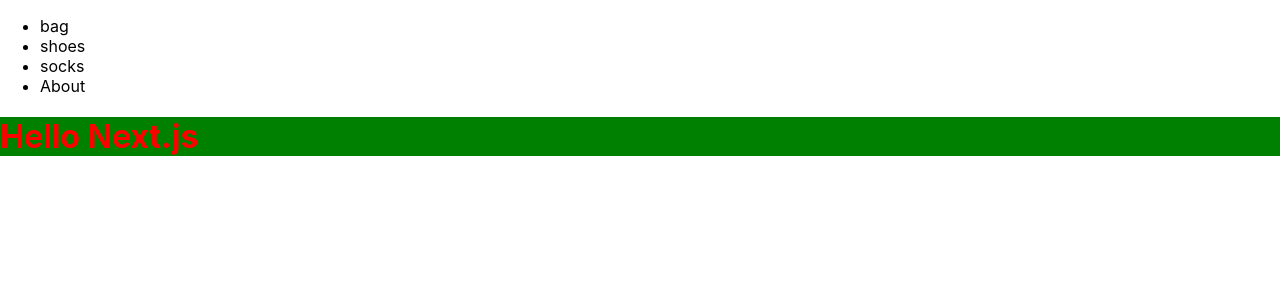
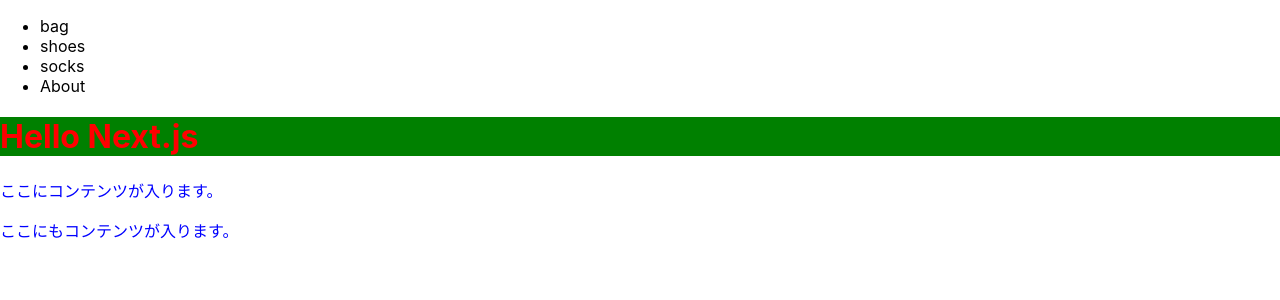
Before and after one commit to y4shiro/nextjs-tutorial-reffect, a Next.js app: page / in a window 1280 px wide. Shown: the top 300 px of the page. Built offline with nearby package versions, Linux system fonts and the light colour scheme.

Commit message:
スタイルがコンポーネント外に影響を与えない例

```diff
--- a/pages/index.tsx
+++ b/pages/index.tsx
@@ -28,6 +28,8 @@ const Home: NextPage = () => {
         </li>
       </ul>
       <h1 className="heading">Hello Next.js</h1>
+      <Content />
+      <p>ここにもコンテンツが入ります。</p>
       <style>
         {`
           .heading {
@@ -40,4 +42,17 @@ const Home: NextPage = () => {
   );
 };
 
+const Content = () => {
+  return (
+    <div>
+      <p>ここにコンテンツが入ります。</p>
+      <style jsx>{`
+        p {
+          color: blue;
+        }
+      `}</style>
+    </div>
+  );
+};
+
 export default Home;
```
